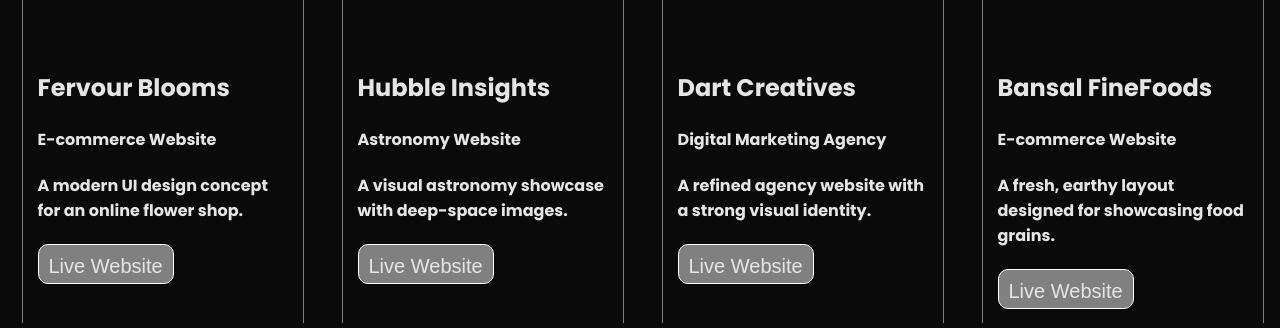
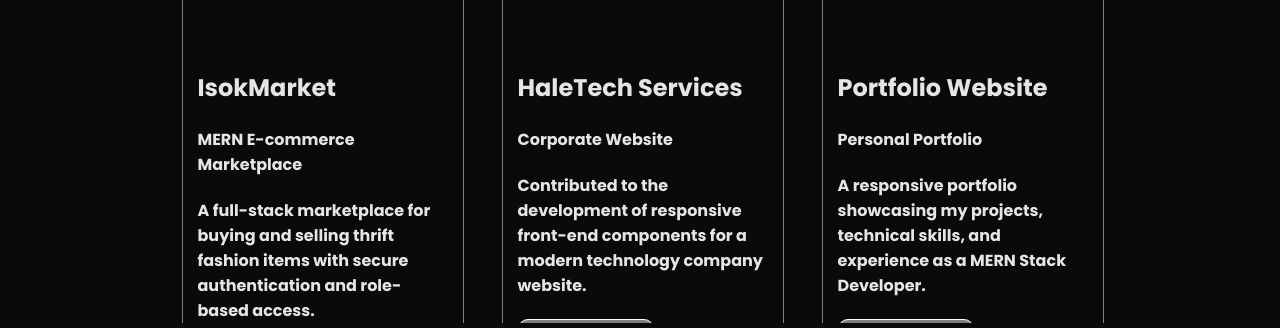
Before and after one commit to joan-lang/Portfolio, a React (Vite) app in the folder latest/: page / in a window 1280 px wide. Shown: the part 3199-3527 px from the top of the page. Built offline with nearby package versions, Linux system fonts and the light colour scheme.

Commit message:
project list updated

```diff
--- a/latest/src/Projects.jsx
+++ b/latest/src/Projects.jsx
@@ -16,15 +16,15 @@ const Projects = () => {
     <img src="" alt="" className="picture" />
     <div className="mk">
     <h2 className="favour">
-        Fervour Blooms
+      IsokMarket
     </h2>
 
     <h4 className="coMM">
-      E-commerce Website
+     MERN E-commerce Marketplace
     </h4>
 
     <h4 className="MODE">
-       A modern UI design concept for an online flower shop.
+      A full-stack marketplace for buying and selling thrift fashion items with secure authentication and role-based access.
     </h4>
 
     <button className="live">Live Website</button>
@@ -35,15 +35,15 @@ const Projects = () => {
     <img src="" alt="" className="picture" />
      <div className="mk">
     <h2 className="favour">
-        Hubble Insights
+        HaleTech Services
     </h2>
 
     <h4 className="coMM">
-   Astronomy Website
+Corporate Website
     </h4>
 
     <h4 className="MODE">
-       A visual astronomy showcase with deep-space images.
+     Contributed to the development of responsive front-end components for a modern technology company website.
     </h4>
 
     <button className="live">Live Website</button>
@@ -55,35 +55,15 @@ const Projects = () => {
     <img src="" alt="" className="picture" />
     <div className="mk">
     <h2 className="favour">
-      Dart Creatives
+      Portfolio Website
     </h2>
 
     <h4 className="coMM">
-Digital Marketing Agency
+Personal Portfolio
     </h4>
 
     <h4 className="MODE">
-     A refined agency website with a strong visual identity.
-    </h4>
-
-    <button className="live">Live Website</button>
-    </div>
-</div>
-
-
-<div className="WEB">
-    <img src="" alt="" className="picture" />
-     <div className="mk">
-    <h2 className="favour">
-     Bansal FineFoods
-    </h2>
-
-    <h4 className="coMM">
-E-commerce Website
-    </h4>
-
-    <h4 className="MODE">
-   A fresh, earthy layout designed for showcasing food grains.
+     A responsive portfolio showcasing my projects, technical skills, and experience as a MERN Stack Developer.
     </h4>
 
     <button className="live">Live Website</button>
```
